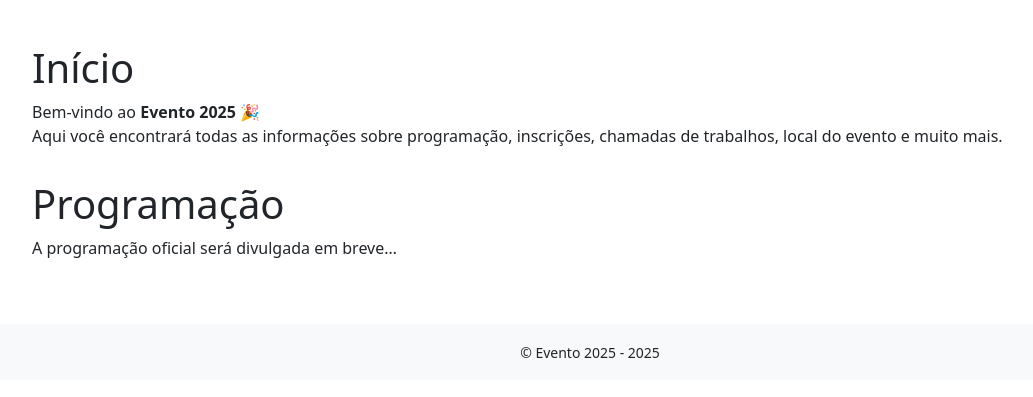
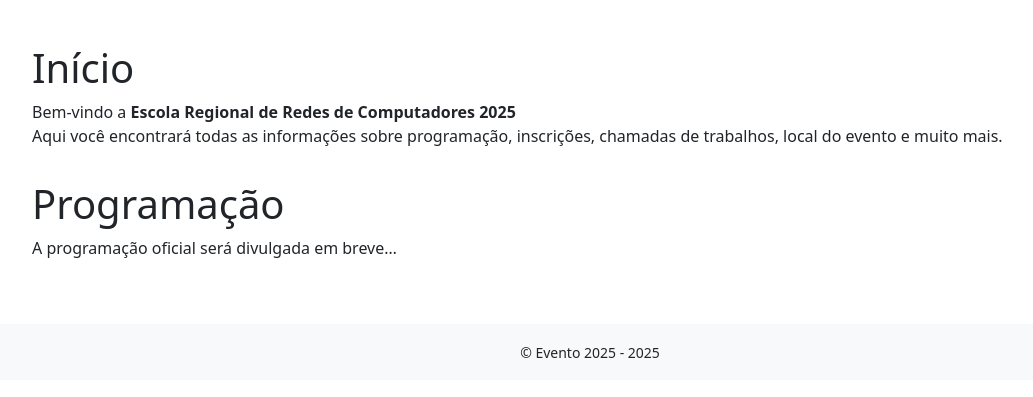
Before and after one commit to crrc-rs/errc2025, a Jekyll site: the page built from index.md, in a window 1280 px wide, cut to the strip 460-857 px from the top of the page. Shown: the whole strip, without its empty margins (50-1083 px from the left). Built offline with Jekyll 4.4.1, drawn with Linux system fonts in a browser that asks for light colours.

Commit message:
Update index.md

```diff
--- a/index.md
+++ b/index.md
@@ -1,10 +1,10 @@
 ---
 layout: default
-title: Evento 2025
+title: Escola Regional de Redes de Computadores 2025
 ---
 
 # Início
-Bem-vindo ao **Evento 2025** 🎉
+Bem-vindo a **Escola Regional de Redes de Computadores 2025**
 Aqui você encontrará todas as informações sobre programação, inscrições, chamadas de trabalhos, local do evento e muito mais.
 
 # Programação
```
